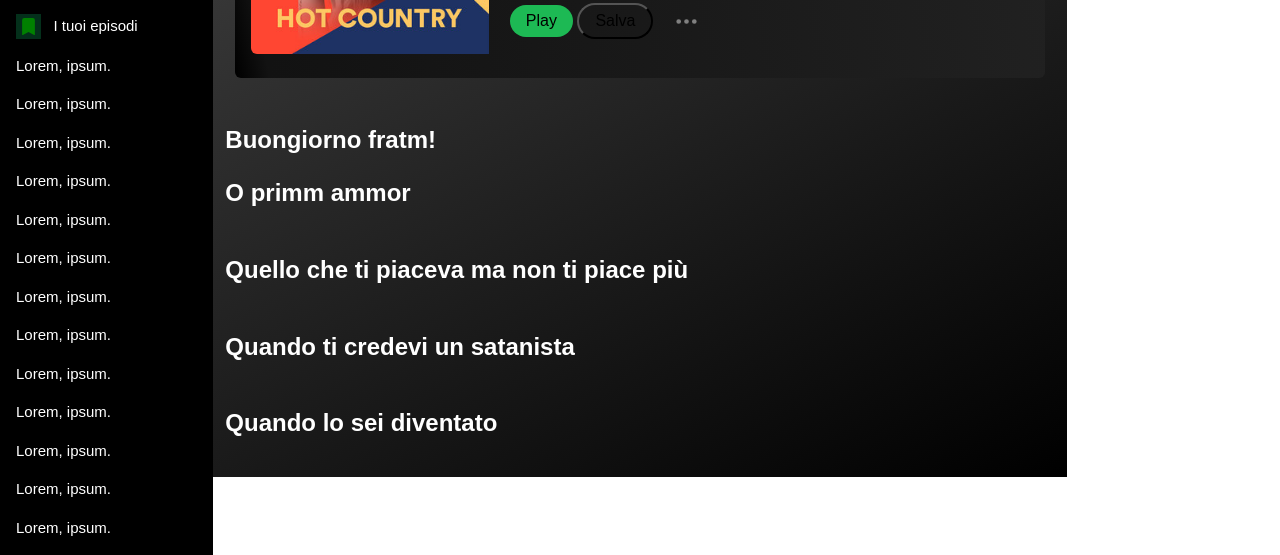
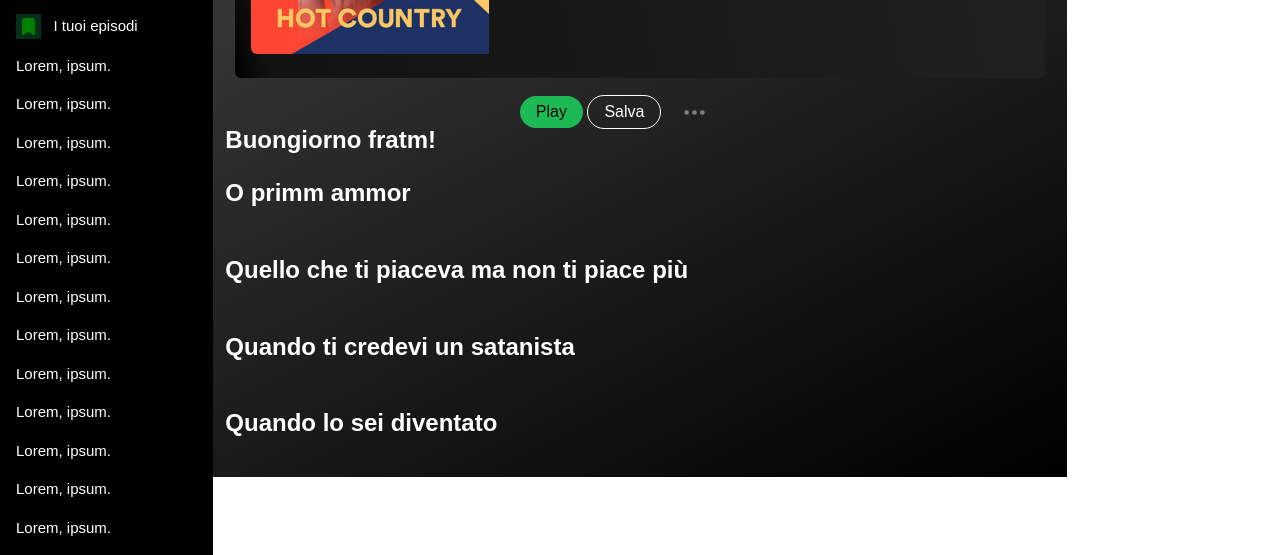
Before and after one commit to ettoredf/Build-Week-2, a plain HTML site: page bw2_f0623b_gruppo5_11_12_2023/album.html in a window 1280 px wide. Shown: the part 323-878 px from the top of the page. Drawn offline with nearby package versions, Linux system fonts and the light colour scheme; a script that the page names is missing.

Commit message:
ultime modifiche

```diff
--- a/bw2_f0623b_gruppo5_11_12_2023/Style/style.css
+++ b/bw2_f0623b_gruppo5_11_12_2023/Style/style.css
@@ -251,15 +251,20 @@ h1 {
 }
 #play {
   background-color: #1db954;
+  padding-inline: 20px;
 }
 
 #salva {
+  padding-inline: 20px;
+  border: 0.5px solid white;
   background-color: transparent;
+  color: white;
 }
 
 .buttons {
   position: absolute;
-  bottom: -60px;
+  bottom: -150px;
+  padding-inline: 10px;
 }
 
 #card1 {
```
